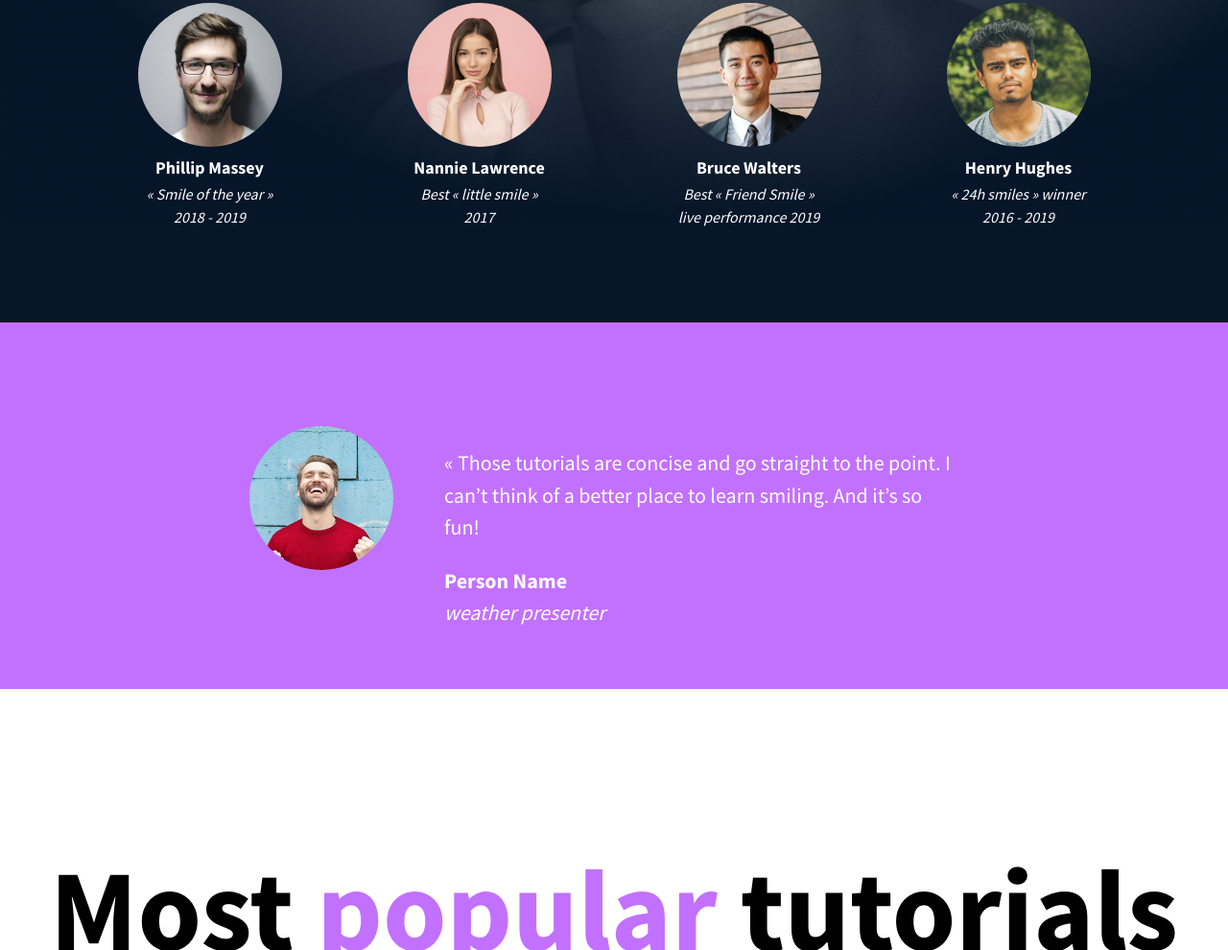
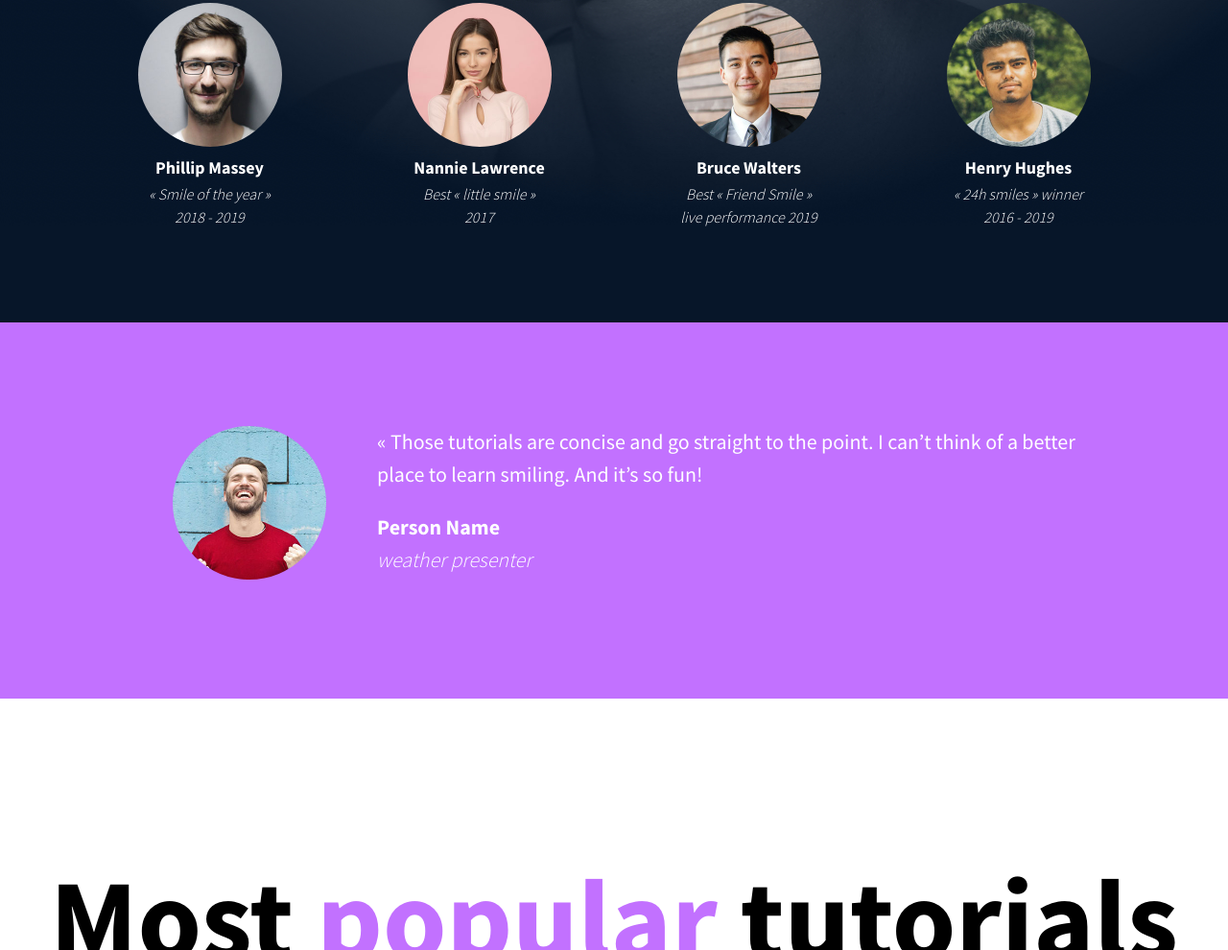
Before and after one commit to Zytronium/atlas-web-development, a plain HTML site: page css_advanced/index.html in a window 1280 px wide. Shown: the part 751-1741 px from the top of the page at 96% size. Drawn offline with Linux system fonts and the light colour scheme.

Commit message:
Finished the Quotes section CSS

```diff
--- a/css_advanced/styles.css
+++ b/css_advanced/styles.css
@@ -69,6 +69,7 @@ button {
     padding-top: 35px;
     margin-bottom: -5px;
 }
+
 nav {
     display: flex;
     gap: 53px
@@ -111,9 +112,13 @@ nav a {
     font-size: 18px;
 }
 
+.sub-title {
+    font-weight: 300;
+    font-style: italic;
+}
+
 #pros div .sub-title {
     font-size: 16px;
-    font-style: italic;
     padding: 0;
     margin: 2px 0 0 0;
     line-height: 24px;
@@ -132,19 +137,24 @@ nav a {
     line-height: 33.6px;
 }
 
+#testimonials img {
+    width: 160px !important;
+    height: 160px !important;
+}
+
 #testimonials .author {
     font-weight: bold;
     font-size: 22px;
 }
 
 #testimonials .sub-title {
-    font-style: italic;
+    margin-top: 0;
 }
 
 #testimonials-container {
     display: flex;
     flex-direction: row;
-    margin: 108px 247px 124px 260px;
+    margin: 108px 237px 124px 260px;
 }
 
 #testimonials-container img {
@@ -154,24 +164,25 @@ nav a {
 #testimonials-text {
     display: flex;
     flex-direction: column;
-    max-height: 150px;
+    width: 730px;
+    height: 158px;
+    padding: 0;
+    margin: 0;
 }
 
 #testimonials-text * {
     margin-left: 0;
+    margin-right: 0;
 }
 
-#testimonials-text blockquote {
+#testimonials-text .quote {
+    margin-top: 0;
     margin-bottom: 11px;
 }
 
 #testimonials-text .author {
     margin-top: 11px;
     margin-bottom: 0;
-}
-
-#testimonials-text .sub-title {
-    margin-top: 0;
 }
 
 /* light */
```
Also changed, not shown: 1 other file.
